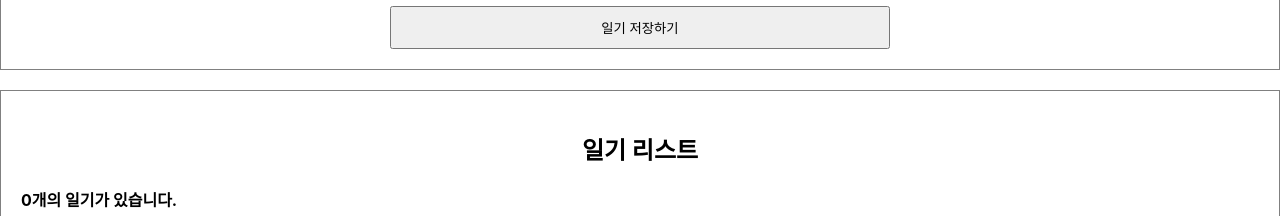
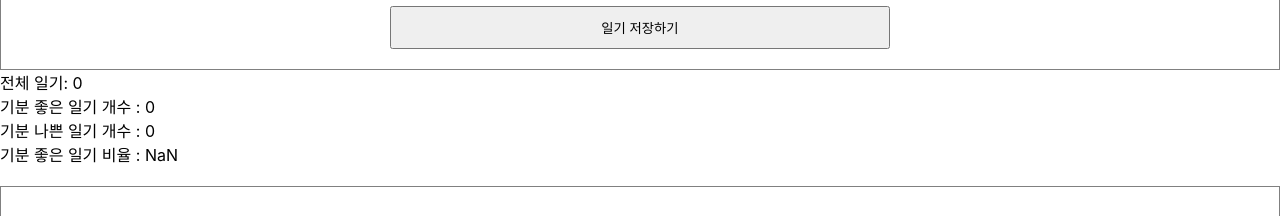
Before and after one commit to TaekyungAn/inflearn_onebite_react_simplediary, a React (Create React App) app: page / in a window 1280 px wide. Shown: the part 404-620 px from the top of the page. Built offline with nearby package versions, Linux system fonts and the light colour scheme; no server answers.

Commit message:
6-9 최적화1-useMemo

```diff
--- a/src/App.js
+++ b/src/App.js
@@ -1,10 +1,8 @@
-import { useEffect, useRef, useState } from "react";
+import { useEffect, useMemo, useRef, useState } from "react";
 import "./App.css";
 import DiaryEditor from "./DiaryEditor";
 import DiaryList from "./DiaryList";
-import LifeCycle from "./LifeCylce";
 
-// https://jsonplaceholder.typicode.com/comments
 const App = () => {
   const [data, setData] = useState([]);
   const dataId = useRef(0);
@@ -58,9 +56,25 @@
     );
   };
 
+  const getDiaryAnalysis = useMemo(() => {
+    console.log("일기 분석 시작");
+    const goodCount = data.filter((it) => it.emotion >= 3).length;
+    const badCount = data.length - goodCount;
+    const goodRatio = (goodCount / data.length) * 100;
+    return { goodCount, badCount, goodRatio };
+  }, [data.length]);
+
+  // useMemo를 사용할 경우 위 getDiaryAnalysis는 하나의 값이기 때문에
+  // 아래 getDiaryAnalysis는 getDiaryAnalysis()가 아니다.
+  const { goodCount, badCount, goodRatio } = getDiaryAnalysis;
+
   return (
     <div className="App">
       <DiaryEditor onCreate={onCreate} />
+      <div>전체 일기: {data.length}</div>
+      <div>기분 좋은 일기 개수 : {goodCount}</div>{" "}
+      <div>기분 나쁜 일기 개수 : {badCount}</div>
+      <div>기분 좋은 일기 비율 : {goodRatio}</div>
       <DiaryList onEdit={onEdit} onRemove={onRemove} diaryList={data} />
     </div>
   );
```
